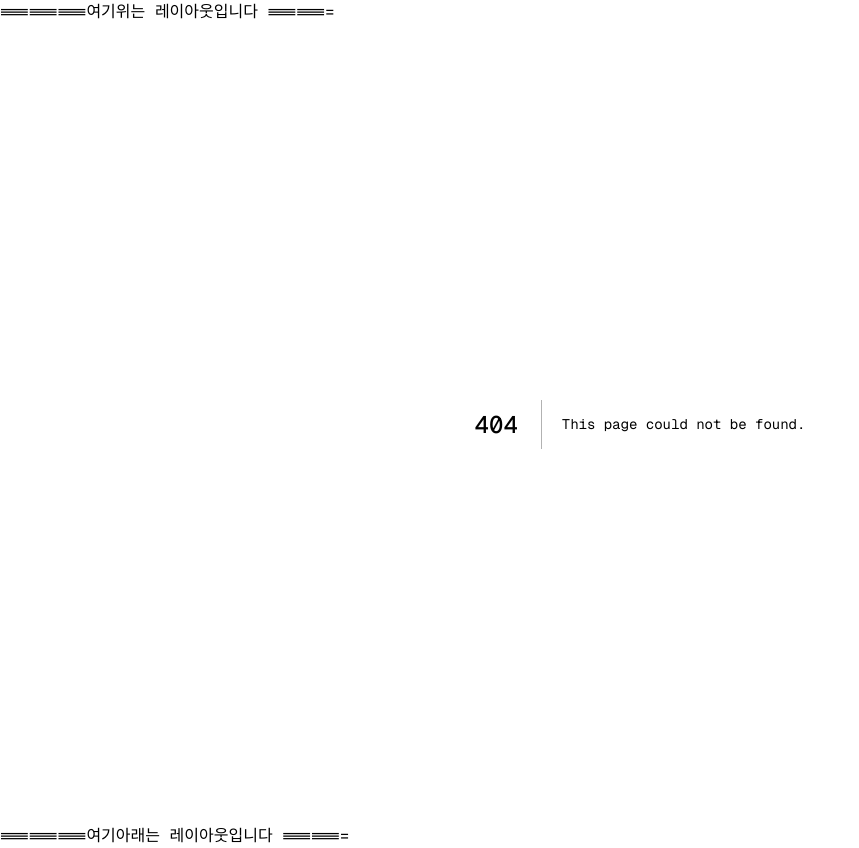
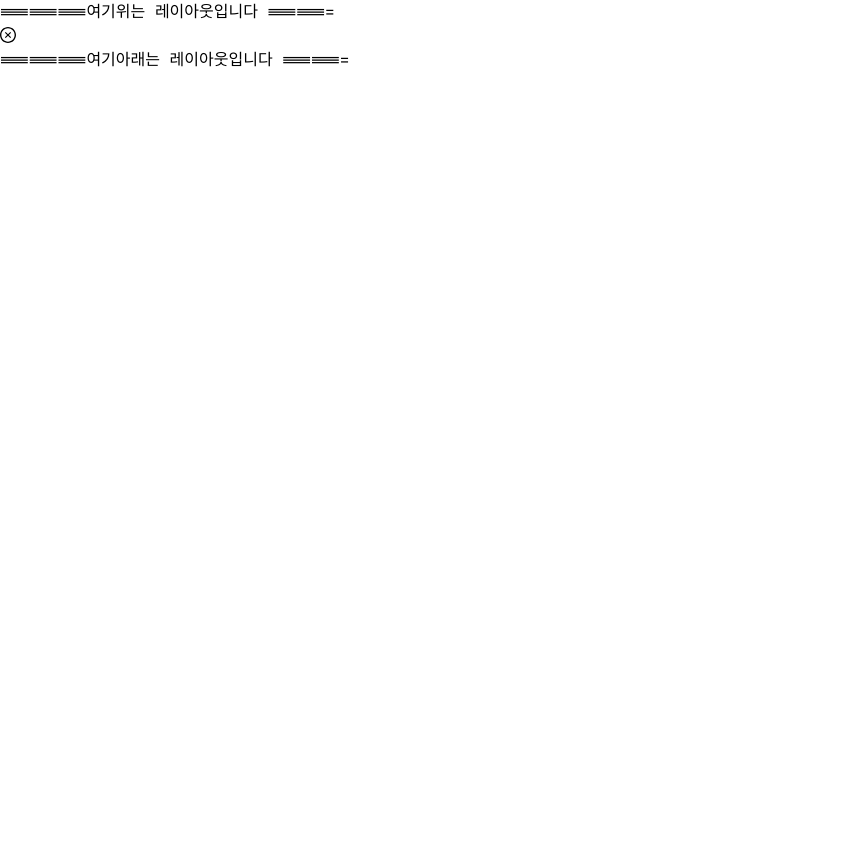
Before and after one commit to devDingco/lecture-code, a Next.js app in the folder class-example/my-app/: page /section12/12-01-library-icon in a window 1280 px wide. Before the commit this address had no page. Shown: the whole page, without its empty margins (0-859 px from the left). After the commit the page ends 800 px from the top, so only its background shows below. Built offline with nearby package versions, Linux system fonts and the light colour scheme.

Commit message:
Section12 12-03-library-star 완료

```diff
--- a/class-example/my-app/package.json
+++ b/class-example/my-app/package.json
@@ -10,7 +10,9 @@
     "codegen": "graphql-codegen --config codegen.ts"
   },
   "dependencies": {
+    "@ant-design/icons": "^5.5.1",
     "@apollo/client": "^3.11.8",
+    "antd": "^5.21.2",
     "graphql": "^16.9.0",
     "next": "14.2.13",
     "react": "^18",
--- /dev/null
+++ b/class-example/my-app/src/app/section12/12-01-library-icon/page.tsx
@@ -0,0 +1,14 @@
+"use client";
+
+import { CloseCircleOutlined } from "@ant-design/icons";
+
+export default function LibraryIconPage() {
+  // 1. 대부분의 아이콘 라이브러리들은 <span />를 부모로 하여 내부에 아이콘 이미지가 자식으로 들어감
+  // 2. 이미지 클릭시, 부모로 onClick 이벤트가 전파됨
+  const onClickDelete = (event) => {
+    // alert(`${event.target.id}를 정말로 삭제합니까?`); // 비어있음
+    alert(`${event.currentTarget.id}를 정말로 삭제합니까?`); // 정상작동
+  };
+
+  return <CloseCircleOutlined id="삭제할게시글ID" onClick={onClickDelete} />;
+}
--- /dev/null
+++ b/class-example/my-app/src/app/section12/12-02-library-icon-typescript/page.tsx
@@ -0,0 +1,15 @@
+"use client";
+
+import { CloseCircleOutlined } from "@ant-design/icons";
+import { MouseEvent } from "react";
+
+export default function LibraryIconPage() {
+  // 1. 대부분의 아이콘 라이브러리들은 <span />를 부모로 하여 내부에 아이콘 이미지가 자식으로 들어감
+  // 2. 이미지 클릭시, 부모로 onClick 이벤트가 전파됨
+  const onClickDelete = (event: MouseEvent<HTMLSpanElement>) => {
+    // alert(`${event.target.id}를 정말로 삭제합니까?`); // 비어있음
+    alert(`${event.currentTarget.id}를 정말로 삭제합니까?`); // 정상작동
+  };
+
+  return <CloseCircleOutlined id="삭제할게시글ID" onClick={onClickDelete} />;
+}
--- /dev/null
+++ b/class-example/my-app/src/app/section12/12-03-library-star/page.tsx
@@ -0,0 +1,31 @@
+"use client";
+
+import React, { useState } from "react";
+import { Rate } from "antd";
+
+export default function LibraryStarPage() {
+  const [value, setValue] = useState(3);
+
+  // === 1단계 방식 => onChange는 Antd 개발자들이 만든 가짜 onChange임(value 들어옴) ===
+  //   const onChangeStar = (value) => {
+  //     // let value = 5 과 같은 형식
+
+  //     setValue(value);
+  //   };
+
+  //   return <Rate onChange={onChangeStar} value={value} />;
+
+  //
+  // === 2단계 방식 ===
+  //   const onChangeStar = (value) => setValue(value); // 중괄호와 return 사이에 아무것도 없으면 소괄호로 변경 가능 => 특별한 의미 없으면 소괄호 생략 가능
+
+  //   return <Rate onChange={onChangeStar} value={value} />;
+
+  //
+  // === 3단계 방식 ===
+  //   return <Rate onChange={(value) => setValue(value)} value={value} />;
+
+  //
+  // === 4단계 방식 ===
+  return <Rate onChange={setValue} value={value} />;
+}
```
Also changed, not shown: 1 other file (tests, documents, lock files or other folders).
